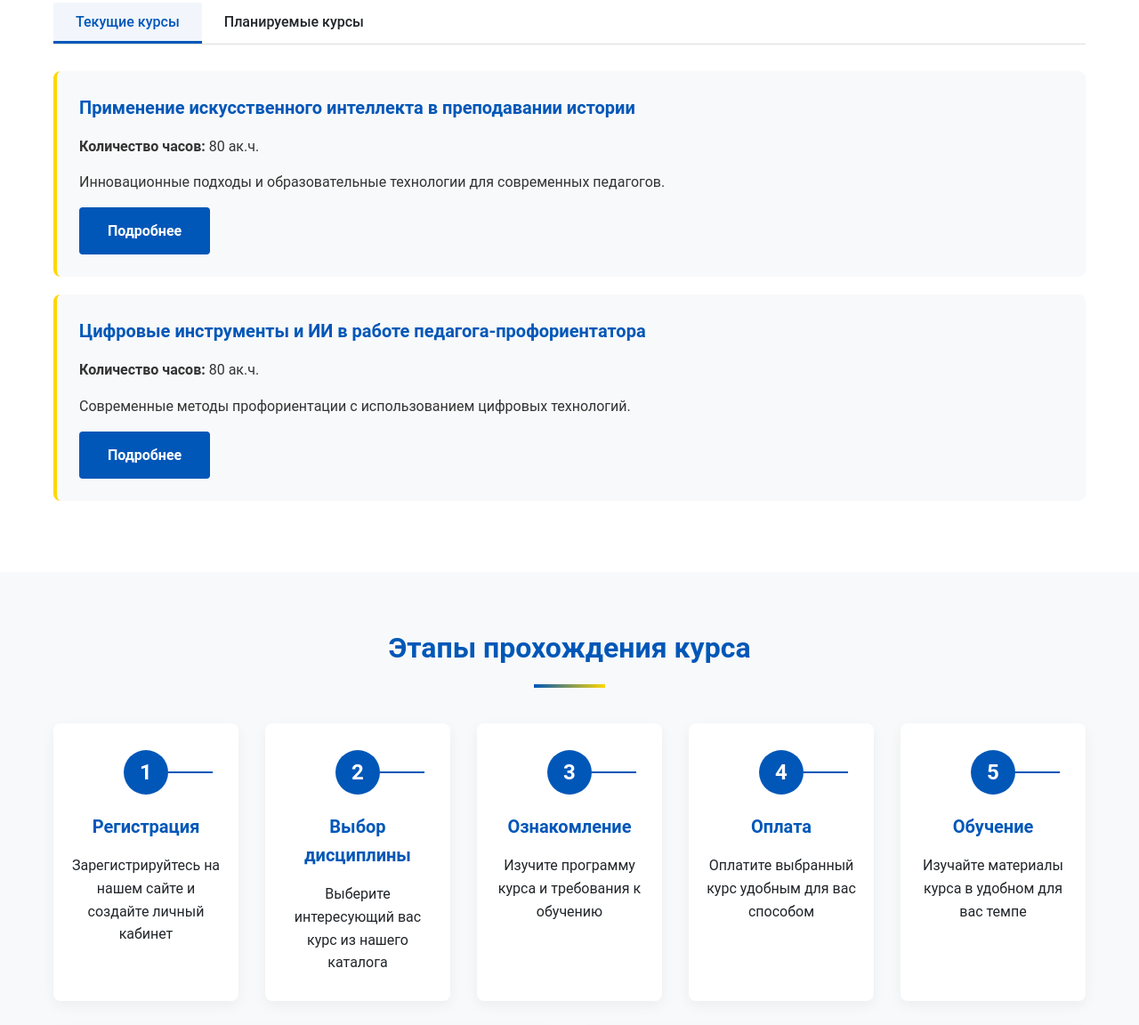
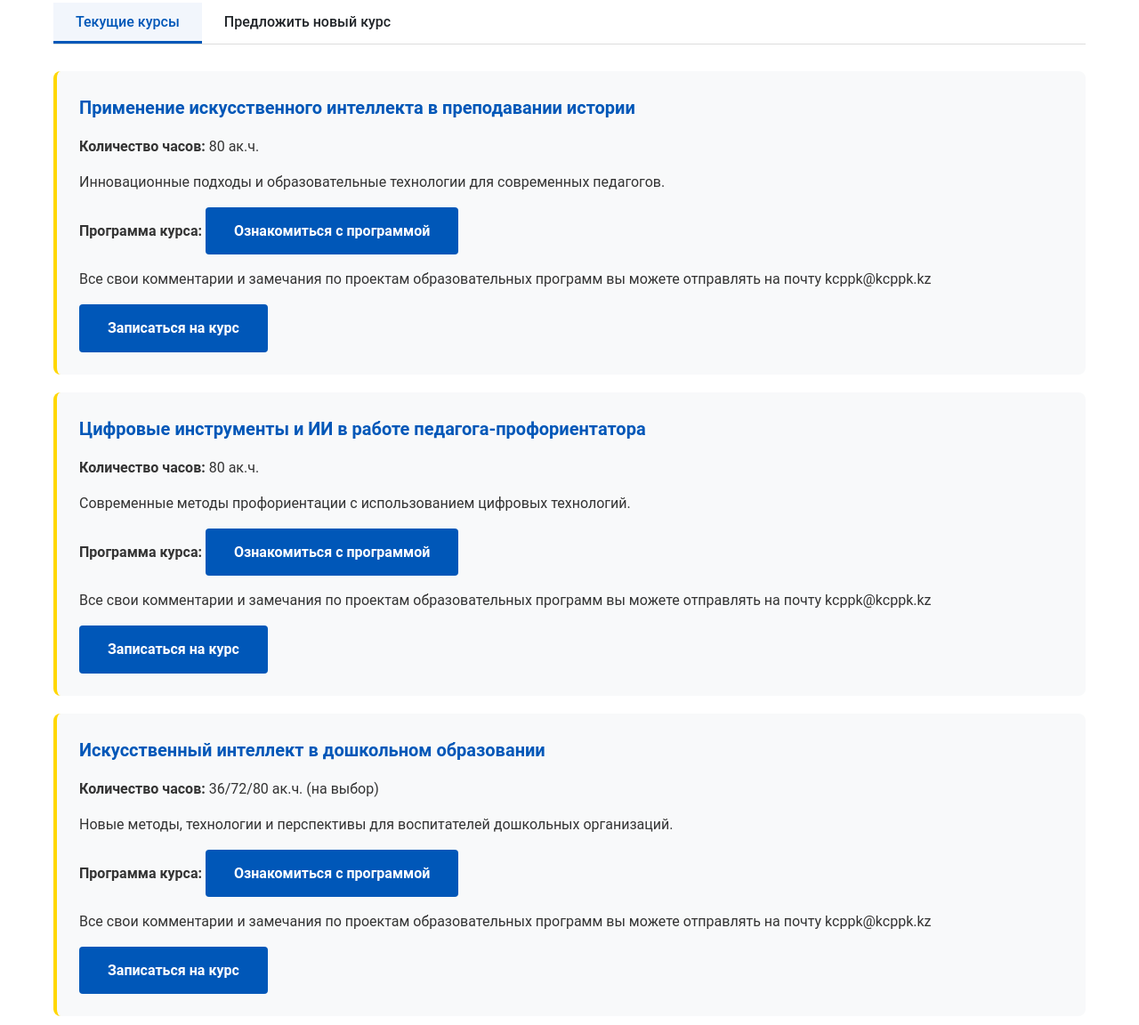
Before and after one commit to medindnd/Qazbilik, a plain HTML site: page index.html in a window 1280 px wide. Shown: the part 2168-3320 px from the top of the page at 89% size. Drawn offline with Linux system fonts and the light colour scheme.

Commit message:
index.html

```diff
--- a/index.html
+++ b/index.html
@@ -898,7 +898,7 @@
 
             <div class="program-tabs">
                 <button class="tab-btn active" data-tab="tab1">Текущие курсы</button>
-                <button class="tab-btn" data-tab="tab2">Планируемые курсы</button>
+                <button class="tab-btn" data-tab="tab2">Предложить новый курс</button>
             </div>
 
             <div id="tab1" class="tab-content active">
@@ -906,41 +906,44 @@
                     <h3>Применение искусственного интеллекта в преподавании истории</h3>
                     <p><strong>Количество часов:</strong> 80 ак.ч.</p>
                     <p>Инновационные подходы и образовательные технологии для современных педагогов.</p>
-                    <a href="enroll.html?course=ai-history" class="btn">Подробнее</a>
+                    <p><strong>Программа курса:</strong> <a href="https://docs.google.com/document/d/1DZt-sywYUyktr5HCWROZpOozGT4TcpJ2/edit?usp=sharing&ouid=100186792962275972048&rtpof=true&sd=true" target="_blank" class="btn">Ознакомиться с программой</a></p>
+                    <p>Все свои комментарии и замечания по проектам образовательных программ вы можете отправлять на почту kcppk@kcppk.kz</p>
+                    <a href="enroll.html?course=ai-history" class="btn">Записаться на курс</a>
                 </div>
 
                 <div class="program-card">
                     <h3>Цифровые инструменты и ИИ в работе педагога-профориентатора</h3>
                     <p><strong>Количество часов:</strong> 80 ак.ч.</p>
                     <p>Современные методы профориентации с использованием цифровых технологий.</p>
-                    <a href="enroll.html?course=digital-tools" class="btn">Подробнее</a>
+                    <p><strong>Программа курса:</strong> <a href="https://docs.google.com/document/d/1CwPQyk6oPY3mWNo4qXP8xdesJmwZTUw8/edit?usp=sharing&ouid=100186792962275972048&rtpof=true&sd=true" target="_blank" class="btn">Ознакомиться с программой</a></p>
+                    <p>Все свои комментарии и замечания по проектам образовательных программ вы можете отправлять на почту kcppk@kcppk.kz</p>
+                    <a href="enroll.html?course=digital-tools" class="btn">Записаться на курс</a>
+                </div>
+
+                <div class="program-card">
+                    <h3>Искусственный интеллект в дошкольном образовании</h3>
+                    <p><strong>Количество часов:</strong> 36/72/80 ак.ч. (на выбор)</p>
+                    <p>Новые методы, технологии и перспективы для воспитателей дошкольных организаций.</p>
+                    <p><strong>Программа курса:</strong> <a href="https://docs.google.com/document/d/1H_Yj_y1DBNhCXebj8X-vwFrtcg-zOHO5/edit?usp=sharing&ouid=100186792962275972048&rtpof=true&sd=true" target="_blank" class="btn">Ознакомиться с программой</a></p>
+                    <p>Все свои комментарии и замечания по проектам образовательных программ вы можете отправлять на почту kcppk@kcppk.kz</p>
+                    <a href="enroll.html?course=ai-preschool" class="btn">Записаться на курс</a>
                 </div>
             </div>
 
             <div id="tab2" class="tab-content">
-                <div class="program-card">
-                    <h3>ИИ в преподавании математики</h3>
-                    <p><strong>Статус:</strong> В разработке</p>
-                    <p>Предлагаем ознакомиться с новым курсом по применению ИИ в математике.</p>
-                    <a href="#" class="btn">Ознакомиться</a>
-                </div>
-
                 <div class="file-upload">
                     <input type="file" id="file-upload" multiple>
                     <label for="file-upload">
                         <i class="fas fa-cloud-upload-alt"></i>
                         <p>Загрузите файлы с предложениями по новым курсам</p>
+                        <p>Принимаются файлы в форматах: PDF, DOCX, PPTX</p>
                         <span class="btn">Выбрать файл</span>
                     </label>
 
                     <div class="uploaded-files">
                         <div class="file-item">
                             <i class="fas fa-file-pdf"></i>
-                            <span>Предложения_по_курсу_ИИ_математика.pdf</span>
-                        </div>
-                        <div class="file-item">
-                            <i class="fas fa-file-word"></i>
-                            <span>Идеи_новых_курсов.docx</span>
+                            <span>Пример_предложения_нового_курса.pdf</span>
                         </div>
                     </div>
                 </div>
```
